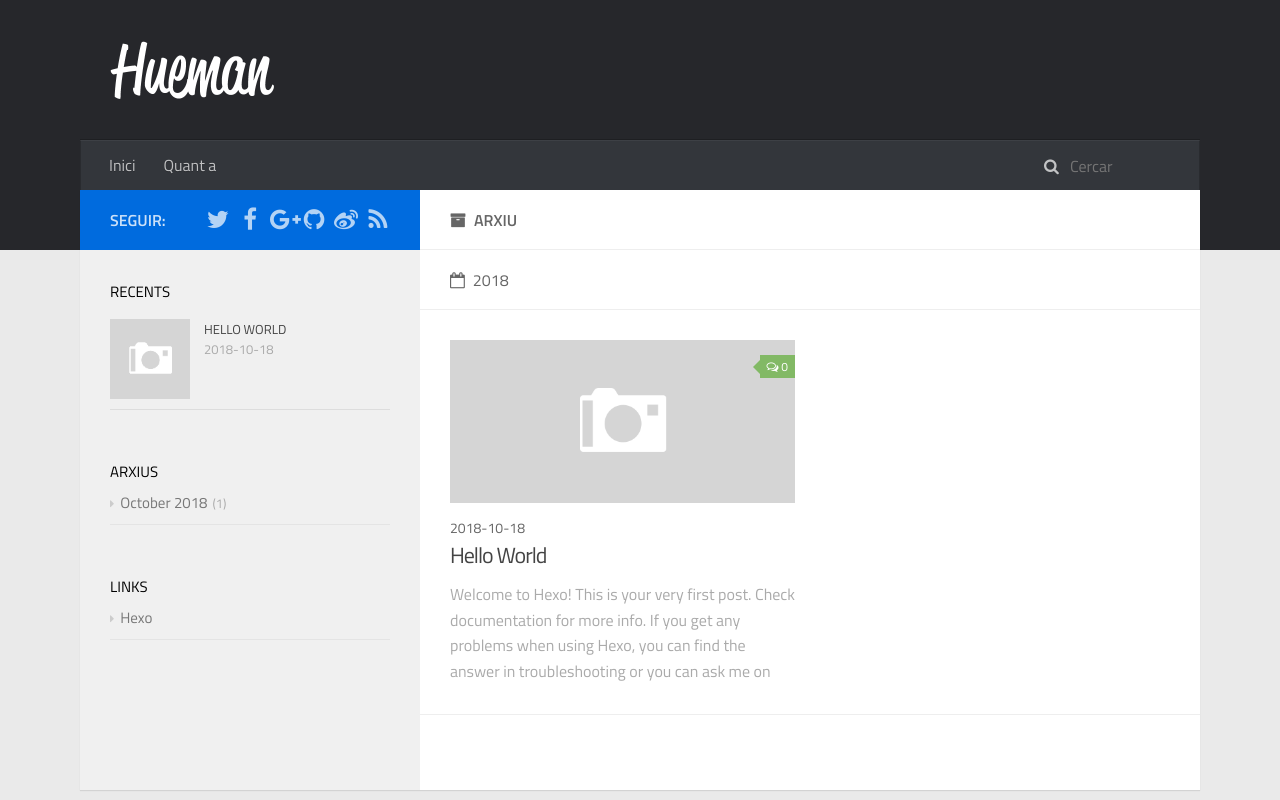
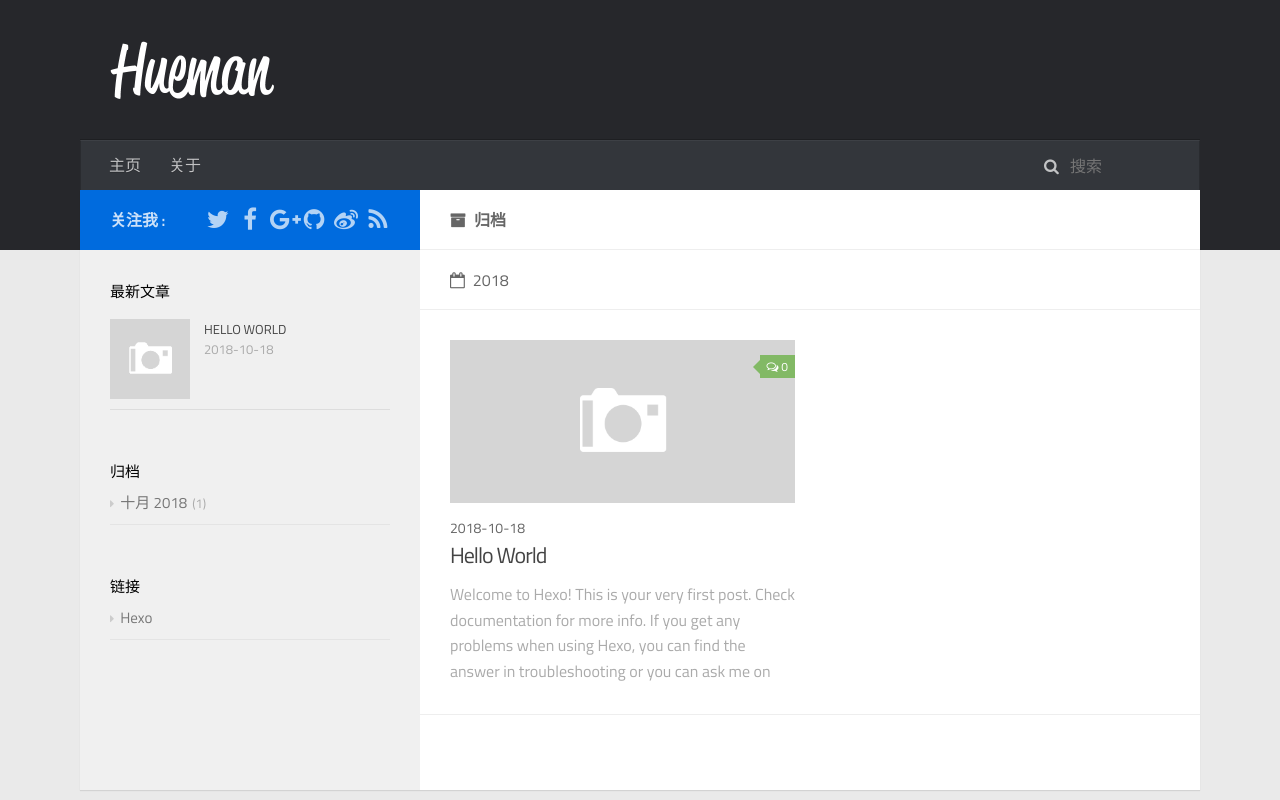
Before and after one commit to ywxk2018/ywxk2018.github.io, a plain HTML site: page archives/index.html in a window 1280 px wide. Shown: the top 800 px of the page. Drawn offline with Linux system fonts and the light colour scheme.

Commit message:
Site updated: 2018-10-18 17:44:41

```diff
--- a/archives/index.html
+++ b/archives/index.html
@@ -6,7 +6,7 @@
 
 
 
-    <title>Arxiu | autumn&#39;s blog</title>
+    <title>归档 | autumn&#39;s blog</title>
 
     <meta name="viewport" content="width=device-width, initial-scale=1, maximum-scale=1">
 
@@ -14,7 +14,7 @@
 <meta property="og:title" content="autumn&#39;s blog">
 <meta property="og:url" content="http://yoursite.com/archives/index.html">
 <meta property="og:site_name" content="autumn&#39;s blog">
-<meta property="og:locale" content="zh-Hans">
+<meta property="og:locale" content="zh-CN">
 <meta name="twitter:card" content="summary">
 <meta name="twitter:title" content="autumn&#39;s blog">
 
@@ -63,13 +63,13 @@
                         <ul id="main-nav">
 
                                 <li class="main-nav-list-item" >
-                                    <a class="main-nav-list-link" href="/">Inici</a>
+                                    <a class="main-nav-list-link" href="/">主页</a>
                                 </li>
 
 
 
                                 <li class="main-nav-list-item" >
-                                    <a class="main-nav-list-link" href="/about/index.html">Quant a</a>
+                                    <a class="main-nav-list-link" href="/about/index.html">关于</a>
                                 </li>
 
                         </ul>
@@ -77,14 +77,14 @@
                             <div id="search-form-wrap">
 
     <form class="search-form">
-        <input type="text" class="ins-search-input search-form-input" placeholder="Cercar" />
+        <input type="text" class="ins-search-input search-form-input" placeholder="搜索" />
         <button type="submit" class="search-form-submit"></button>
     </form>
     <div class="ins-search">
     <div class="ins-search-mask"></div>
     <div class="ins-search-container">
         <div class="ins-input-wrapper">
-            <input type="text" class="ins-search-input" placeholder="Type something..." />
+            <input type="text" class="ins-search-input" placeholder="想要查找什么..." />
             <span class="ins-close ins-selectable"><i class="fa fa-times-circle"></i></span>
         </div>
         <div class="ins-section-wrapper">
@@ -96,11 +96,11 @@
 (function (window) {
     var INSIGHT_CONFIG = {
         TRANSLATION: {
-            POSTS: 'Posts',
-            PAGES: 'Pages',
-            CATEGORIES: 'categories',
-            TAGS: 'etiquetes',
-            UNTITLED: '(Untitled)',
+            POSTS: '文章',
+            PAGES: '页面',
+            CATEGORIES: '分类',
+            TAGS: '标签',
+            UNTITLED: '(未命名)',
         },
         ROOT_URL: '/',
         CONTENT_URL: '/content.json',
@@ -125,7 +125,7 @@
                         <div class="main-body-header">
     <h1 class="header">
 
-    <i class="icon fa fa-archive"></i>Arxiu
+    <i class="icon fa fa-archive"></i>归档
     </h1>
 </div>
 
@@ -201,7 +201,7 @@ Quick
                     <aside id="sidebar">
     <a class="sidebar-toggle" title="Expand Sidebar"><i class="toggle icon"></i></a>
     <div class="sidebar-top">
-        <p>seguir:</p>
+        <p>关注我 :</p>
         <ul class="social-links">
 
 
@@ -263,7 +263,7 @@ Quick
 
 
     <div class="widget-wrap">
-        <h3 class="widget-title">recents</h3>
+        <h3 class="widget-title">最新文章</h3>
         <div class="widget">
             <ul id="recent-post" class="">
 
@@ -297,9 +297,9 @@ Quick
 
 
     <div class="widget-wrap widget-list">
-        <h3 class="widget-title">arxius</h3>
+        <h3 class="widget-title">归档</h3>
         <div class="widget">
-            <ul class="archive-list"><li class="archive-list-item"><a class="archive-list-link" href="/archives/2018/10/">October 2018</a><span class="archive-list-count">1</span></li></ul>
+            <ul class="archive-list"><li class="archive-list-item"><a class="archive-list-link" href="/archives/2018/10/">十月 2018</a><span class="archive-list-count">1</span></li></ul>
         </div>
     </div>
 
@@ -313,7 +313,7 @@ Quick
 
 
     <div class="widget-wrap widget-list">
-        <h3 class="widget-title">links</h3>
+        <h3 class="widget-title">链接</h3>
         <div class="widget">
             <ul>
 
```
Also changed, not shown: 2018/10/18/hello-world/index.html (+17 -17 lines), archives/2018/10/index.html (+17 -17 lines), archives/2018/index.html (+17 -17 lines), index.html (+16 -16 lines).
